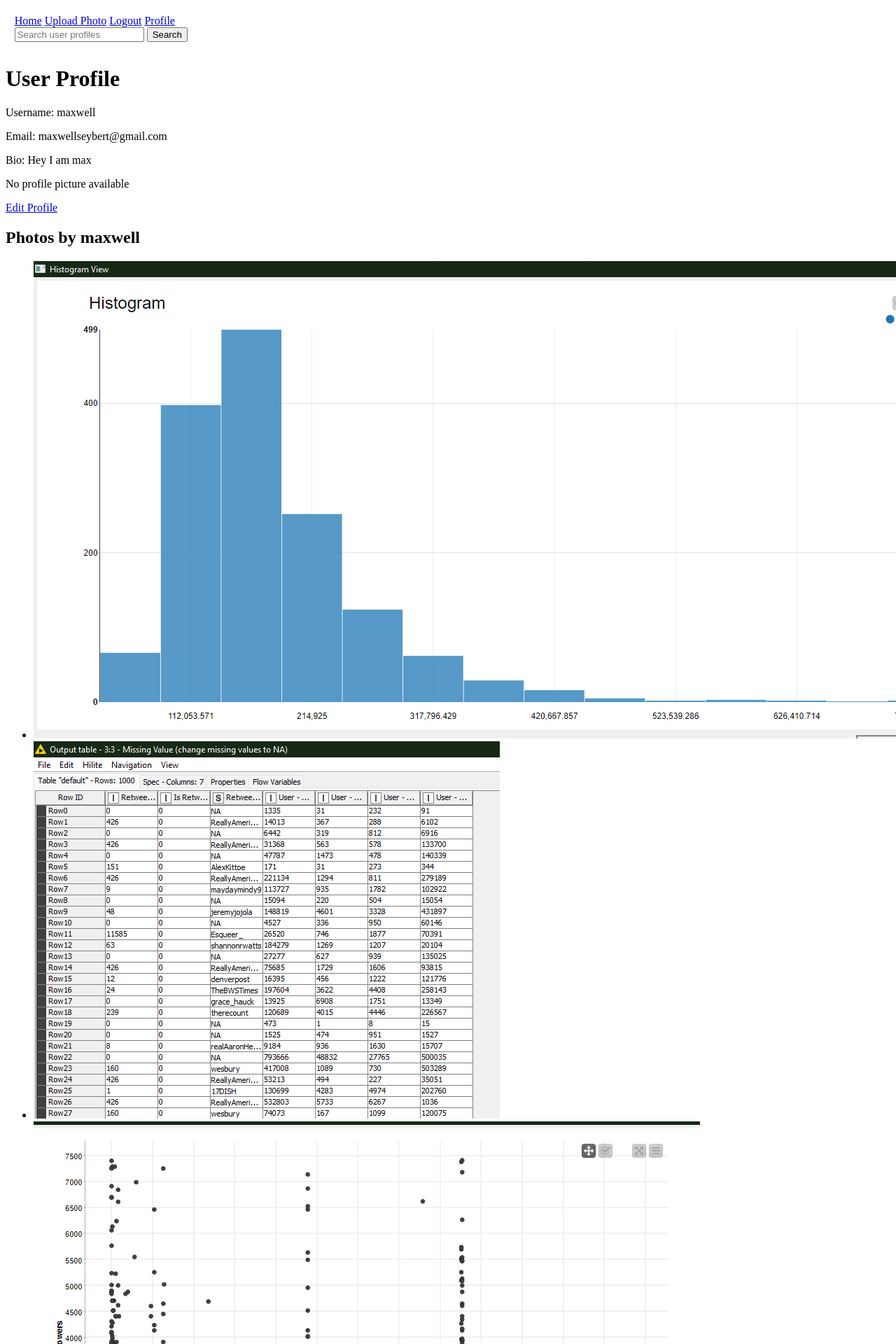
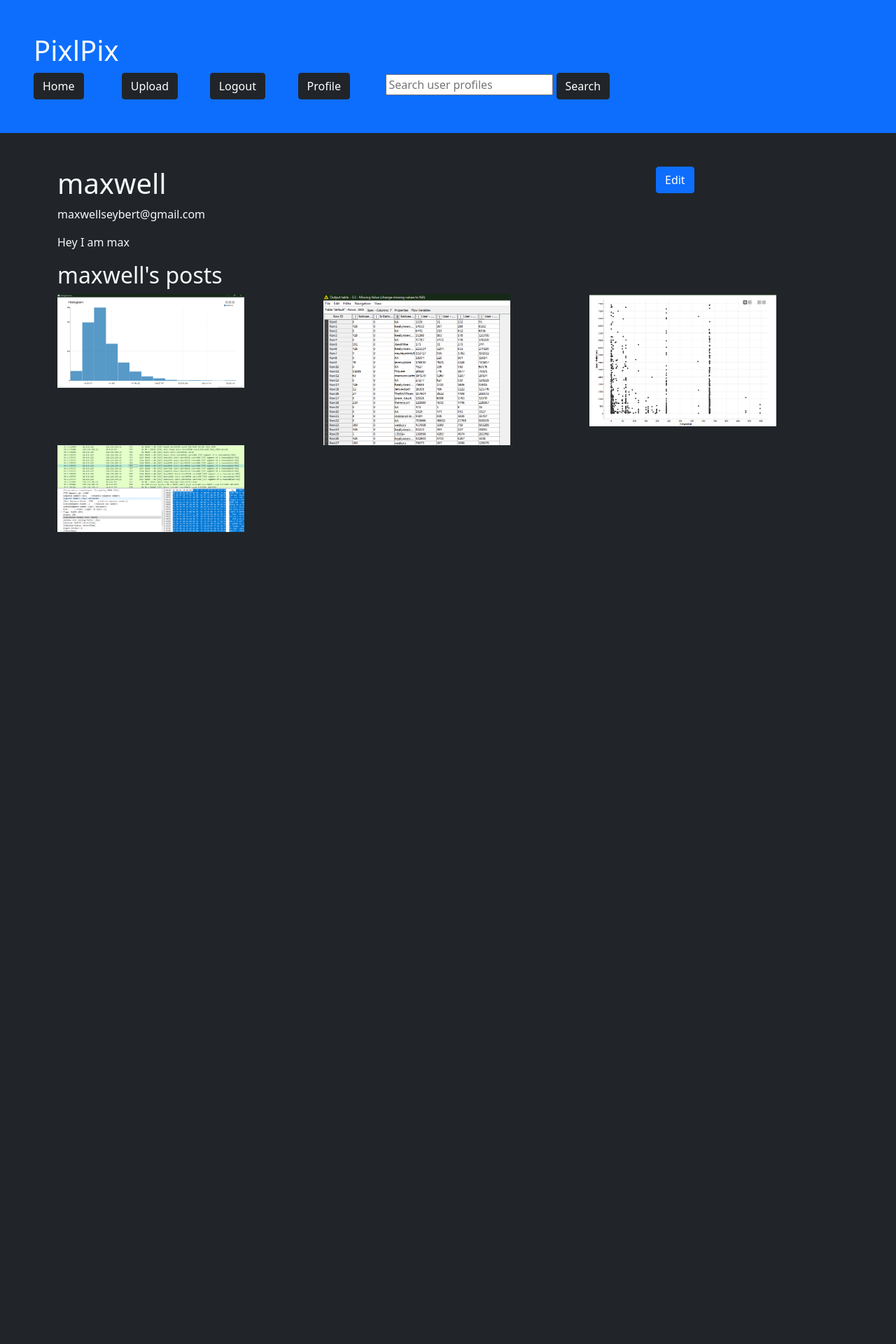
Before and after one commit to Esi-Mena/Instagram, a Django app: a page that uses Project/pixlpix/templates/base.html in a window 1280 px wide; the page is wider, and only the part inside the window is pictured. Shown: the top 1920 px of that part at 70% size. After the commit the page ends 760 px from the top of that part, so only its background shows below. Run offline with Django 4.2, Linux system fonts and the light colour scheme; a user stored in the database is signed in; data comes from the database, SQL or seed files in the repository; both versions use the stored data as it was after the commit.

Commit message:
added css so it looks good

```diff
--- a/Project/pixlpix/templates/base.html
+++ b/Project/pixlpix/templates/base.html
@@ -4,37 +4,46 @@
 <head>
     <meta charset="UTF-8">
     <meta name="viewport" content="width=device-width, initial-scale=1.0">
-    <title>{% block title %}Your Website{% endblock %}</title>
-    <!-- Add your CSS and JavaScript includes here -->
+    <title>{% block title %}PixlPix{% endblock %}</title>
+    <link href="https://cdn.jsdelivr.net/npm/bootstrap@5.0.2/dist/css/bootstrap.min.css" rel="stylesheet"
+        integrity="sha384-EVSTQN3/azprG1Anm3QDgpJLIm9Nao0Yz1ztcQTwFspd3yD65VohhpuuCOmLASjC" crossorigin="anonymous">
+
 </head>
 
-<body>
-    <header>
-        <nav style="padding: 1%;">
+<body class=" bg-dark text-light">
+    <header class="bg-primary p-5 mb-5">
+        <div class="row">
+            <div class="col">
+                <h1>PixlPix</h1>
+            </div>
+        </div>
+        <div class="row">
+            {% if user.is_authenticated %}
 
-            {% if user.is_authenticated %}
-            <a href="{% url 'home' %}">Home</a>
-            <a href="{% url 'upload_photo' %}">Upload Photo</a>
-            <a href="{% url 'logout' %}">Logout</a>
-            <a href="{% url 'user_profile' request.user.username %}">Profile</a>
+            <div class='col'><a href="{% url 'home' %}" class="btn btn-dark">Home</a> </div>
+            <div class='col'><a href="{% url 'upload_photo' %}" class="btn btn-dark">Upload</a> </div>
+            <div class='col'> <a href="{% url 'logout' %}" class="btn btn-dark">Logout</a></div>
+            <div class='col'> <a href="{% url 'user_profile' request.user.username %}" class="btn btn-dark">Profile</a>
+            </div>
+            <div class='col-7'>
+                <form method="GET" action="{% url 'search_profiles' %}">
+                    <input type="text" name="q" placeholder="Search user profiles">
+                    <button type="submit" class="btn btn-dark">Search</button>
+                </form>
+            </div>
+
+
+
+
 
 
             {% else %}
 
-            <a href="{% url 'signup' %}">Sign Up</a>.
             {% endif %}
 
-            <form method="GET" action="{% url 'search_profiles' %}">
-                <input type="text" name="q" placeholder="Search user profiles">
-                <button type="submit">Search</button>
-            </form>
 
+        </div>
 
-
-        </nav>
-        <div class="user-actions">
-            <!-- Add user-related actions (e.g., login, logout) here -->
-        </div>
     </header>
 
     <main>
@@ -44,9 +53,7 @@
         </div>
     </main>
 
-    <footer>
-        <!-- Add footer content here -->
-    </footer>
+
 </body>
 
 </html>
--- a/Project/pixlpix/templates/edit_profile.html
+++ b/Project/pixlpix/templates/edit_profile.html
@@ -8,7 +8,7 @@
     <form method="post" enctype="multipart/form-data">
         {% csrf_token %}
         {{ form.as_p }}
-        <button type="submit">Save Changes</button>
+        <button type="submit" class="btn btn-primary">Save Changes</button>
     </form>
 </div>
 {% endblock %}
--- a/Project/pixlpix/templates/landing.html
+++ b/Project/pixlpix/templates/landing.html
@@ -1,10 +1,5 @@
 {% extends 'base.html' %}
-
-{% block title %}Welcome to My Website{% endblock %}
-
 {% block content %}
-<h2>Welcome to My Website</h2>
-
 {% if user.is_authenticated %}
 <p>You are already logged in. <a href="{% url 'home' %}">Go to Home Page</a></p>
 {% else %}
--- a/Project/pixlpix/templates/login.html
+++ b/Project/pixlpix/templates/login.html
@@ -10,8 +10,8 @@
     {{ form.username }}
     {{ form.password.label_tag }}
     {{ form.password }}
-    <button type="submit">Log In</button>
+    <button type="submit" class="btn btn-primary">Log In</button>
 </form>
 
-<p>Don't have an account? <a href="{% url 'signup' %}">Sign up</a></p>
+<p>Don't have an account? <a href="{% url 'signup' %}" class="btn btn-primary">Sign up</a></p>
 {% endblock %}
--- a/Project/pixlpix/templates/signup.html
+++ b/Project/pixlpix/templates/signup.html
@@ -5,7 +5,7 @@
 <form method="post">
     {% csrf_token %}
     {{ form.as_p }}
-    <button type="submit">Sign up</button>
+    <button type="submit" class="btn btn-primary">Sign up</button>
 </form>
-<p>Already have an account? <a href="{% url 'login' %}">Log in</a></p>
+<p>Already have an account? <a href="{% url 'login' %}" class="btn btn-primary">Log in</a></p>
 {% endblock %}
--- a/Project/pixlpix/templates/upload_photo.html
+++ b/Project/pixlpix/templates/upload_photo.html
@@ -9,7 +9,7 @@
         <form method="post" enctype="multipart/form-data">
             {% csrf_token %}
             {{ form.as_p }}
-            <button type="submit">Upload</button>
+            <button type="submit" class="btn btn-primary">Upload</button>
         </form>
     </section>
 </main>
--- a/Project/pixlpix/templates/user_profile.html
+++ b/Project/pixlpix/templates/user_profile.html
@@ -1,24 +1,33 @@
 {% extends 'base.html' %}
 {% block content %}
-<h1>User Profile</h1>
-<p>Username: {{ user_profile.user.username }}</p>
-<p>Email: {{ user_profile.user.email }}</p>
-<p>Bio: {{ user_profile.bio }}</p>
 {% if user_profile.profile_picture %}
-<img src="{{ user_profile.profile_picture.url }}" alt="Profile Picture">
+<img src="{{ user_profile.profile_picture.url }}" alt="Profile Picture" width="50%">
 {% else %}
-<p>No profile picture available</p>
+
 {% endif %}
-{% if is_own_profile %}
-<!-- If the current user is viewing their own profile, display an Edit button -->
-<a href="{% url 'edit_profile' %}">Edit Profile</a>
-{% endif %}
-<h2>Photos by {{ user_profile.user.username }}</h2>
-<ul>
+<div class="row">
+    <div class="col-9">
+        <h1>{{ user_profile.user.username }}</h1>
+    </div>
+    <div class="col">
+        {% if is_own_profile %}
+        <!-- If the current user is viewing their own profile, display an Edit button -->
+        <a href="{% url 'edit_profile' %}" class='btn btn-primary'>Edit</a>
+        {% endif %}
+    </div>
+</div>
+
+<p>{{ user_profile.user.email }}</p>
+<p>{{ user_profile.bio }}</p>
+<h2>{{ user_profile.user.username }}'s posts</h2>
+<div class="row">
     {% for photo in user_photos %}
-    <li>
-        <img src="{{ photo.image.url }}" alt="{{ photo.caption }}">
-    </li>
+    <div class="col-4">
+        <img src="{{ photo.image.url }}" alt="{{ photo.caption }}" width="75%">
+    </div>
+
     {% endfor %}
-</ul>
+</div>
+
+
 {% endblock %}
--- a/Project/pixlpix/views.py
+++ b/Project/pixlpix/views.py
@@ -166,7 +166,7 @@ def landing_view(request):
         return redirect('home')  # Replace 'home' with the name of your homepage view
     else:
         # If the user is not logged in, show the landing page
-        return render(request, 'landing.html')
+        return redirect('login')
 
 @login_required
 def edit_profile(request):
```
Also changed, not shown: Project/pixlpix/templates/home.html (+14 -2 lines), Project/db.sqlite3, Project/media/photos/Screenshot_2023-03-01_104108.png (added), Project/media/photos/Screenshot_2023-03-01_105142.png (added), Project/media/photos/Screenshot_2023-03-09_185814.png (added).
